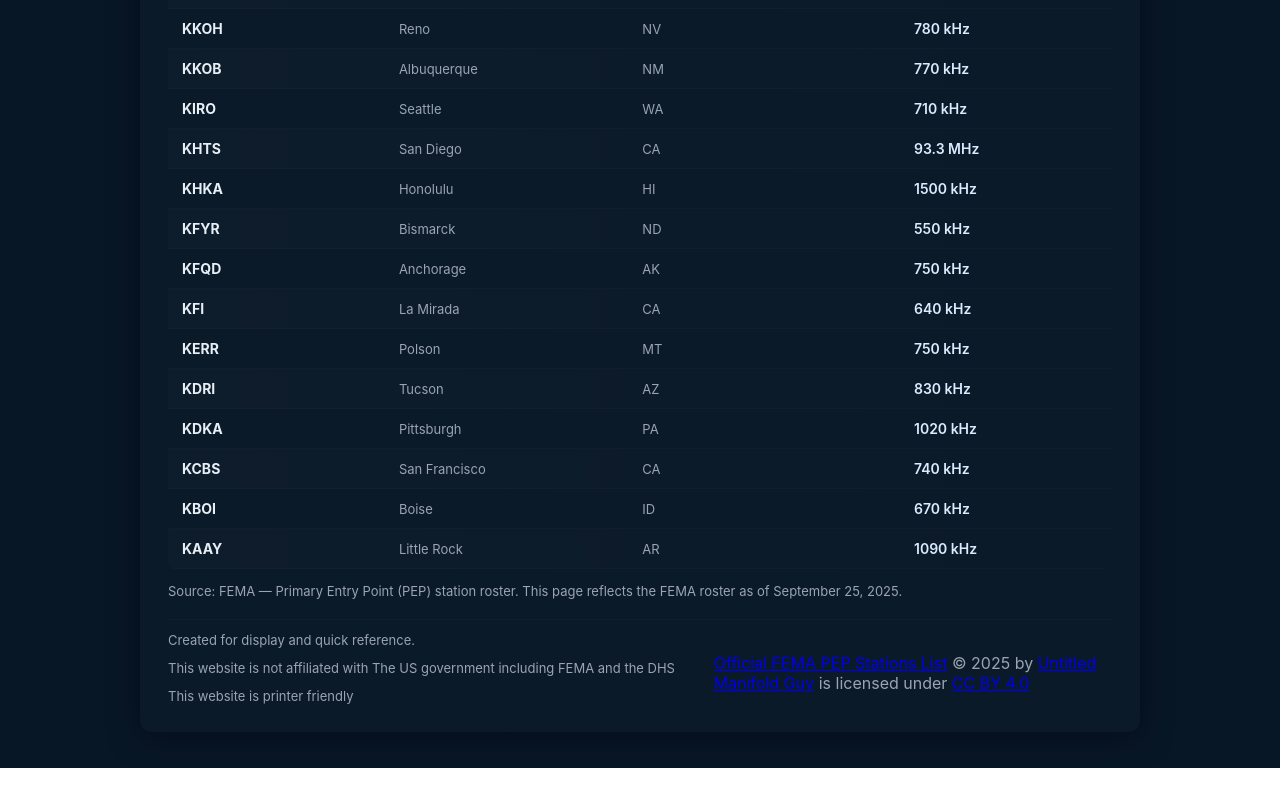
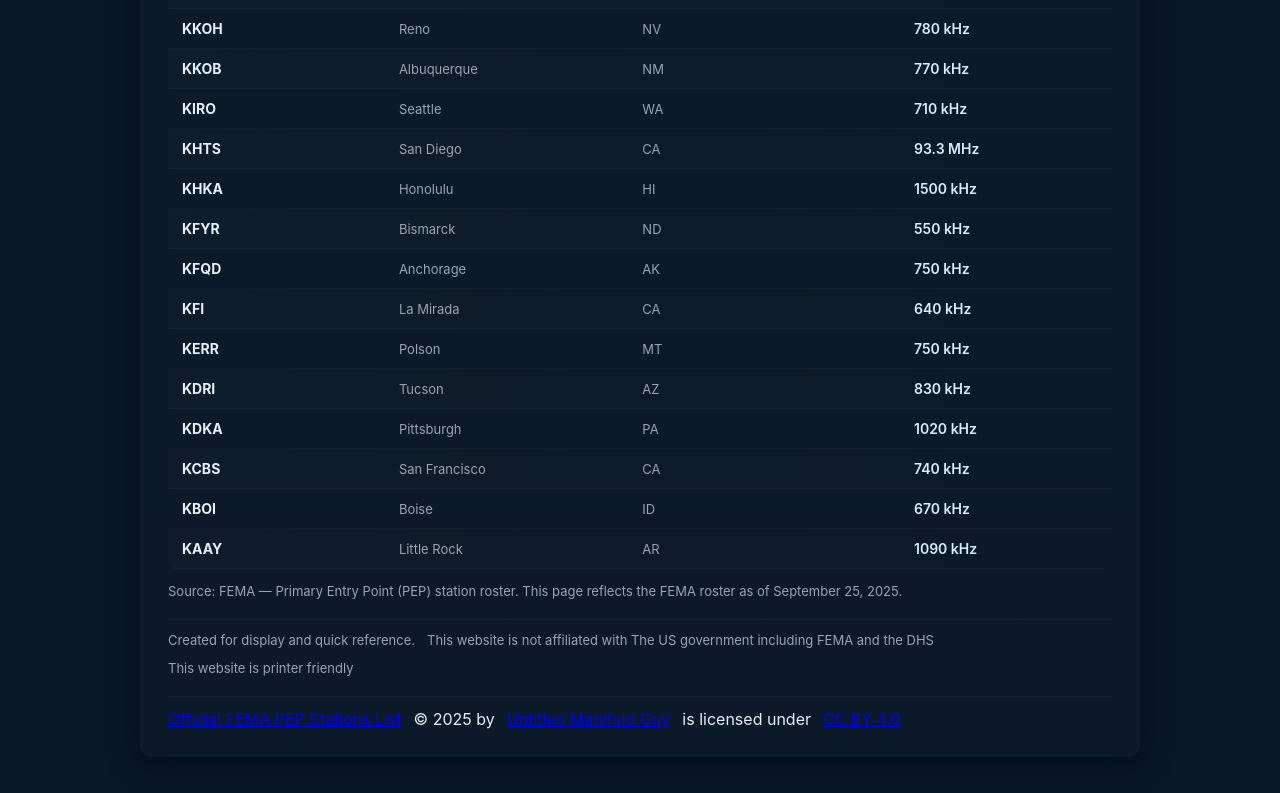
Before and after one commit to untitledmanifoldguy/untitledmanifoldguy.github.io, a plain HTML site: page pepstationlist/index.html in a window 1280 px wide. Shown: the part 2514-3307 px from the top of the page. Before the commit the page ends 3282 px from the top, so only its background shows below. Drawn offline with Linux system fonts and the light colour scheme.

Commit message:
Update index.html

```diff
--- a/pepstationlist/index.html
+++ b/pepstationlist/index.html
@@ -23,6 +23,7 @@
     .city-state{color:var(--muted);font-size:13px}
     .note{margin-top:14px;color:var(--muted);font-size:13px}
     .footer{margin-top:20px;padding-top:12px;border-top:1px solid rgba(255,255,255,0.02);display:flex;justify-content:space-between;align-items:center}
+    .footer2{margin-top:20px;padding-top:12px;border-top:1px solid rgba(255,255,255,0.02);display:flex;justify-content:space-between;align-items:center}
     .btn{padding:8px 12px;border-radius:8px;border:0;background:var(--accent);color:#022;cursor:pointer;font-weight:600}
     .btn.secondary{background:transparent;border:1px solid rgba(255,255,255,0.04);color:var(--muted)}
     .nearest-box{margin-top:14px;padding:12px;border-radius:10px;background:rgba(255,255,255,0.02);border:1px solid rgba(255,255,255,0.03)}
@@ -60,8 +61,8 @@
 
     <p class="note">Source: FEMA — Primary Entry Point (PEP) station roster. This page reflects the FEMA roster as of September 25, 2025.</p>
 
+<!-- First footer -->
 <div class="footer">
-  <!-- Top row: normal footer content -->
   <div style="display:flex; gap:12px; flex-wrap:wrap;">
     <div class="meta">Created for display and quick reference.</div>
     <div style="color:var(--muted);font-size:13px">
@@ -71,9 +72,11 @@
       This website is printer friendly
     </div>
   </div>
+</div>
 
-  <!-- Bottom row: copyright -->
-  <div style="color:var(--muted);font-size:16px; margin-top:10px;">
+<!-- Second footer below -->
+<div class="footer2">
+  <div style="display:flex; gap:12px; flex-wrap:wrap;">
     <a href="https://untitledmanifoldguy.github.io/pepstationlist/">Official FEMA PEP Stations List</a> © 2025 by
     <a href="https://www.youtube.com/@untitledmanifoldguy">Untitled Manifold Guy</a> is licensed under
     <a href="https://creativecommons.org/licenses/by/4.0/">CC BY 4.0</a>
```
